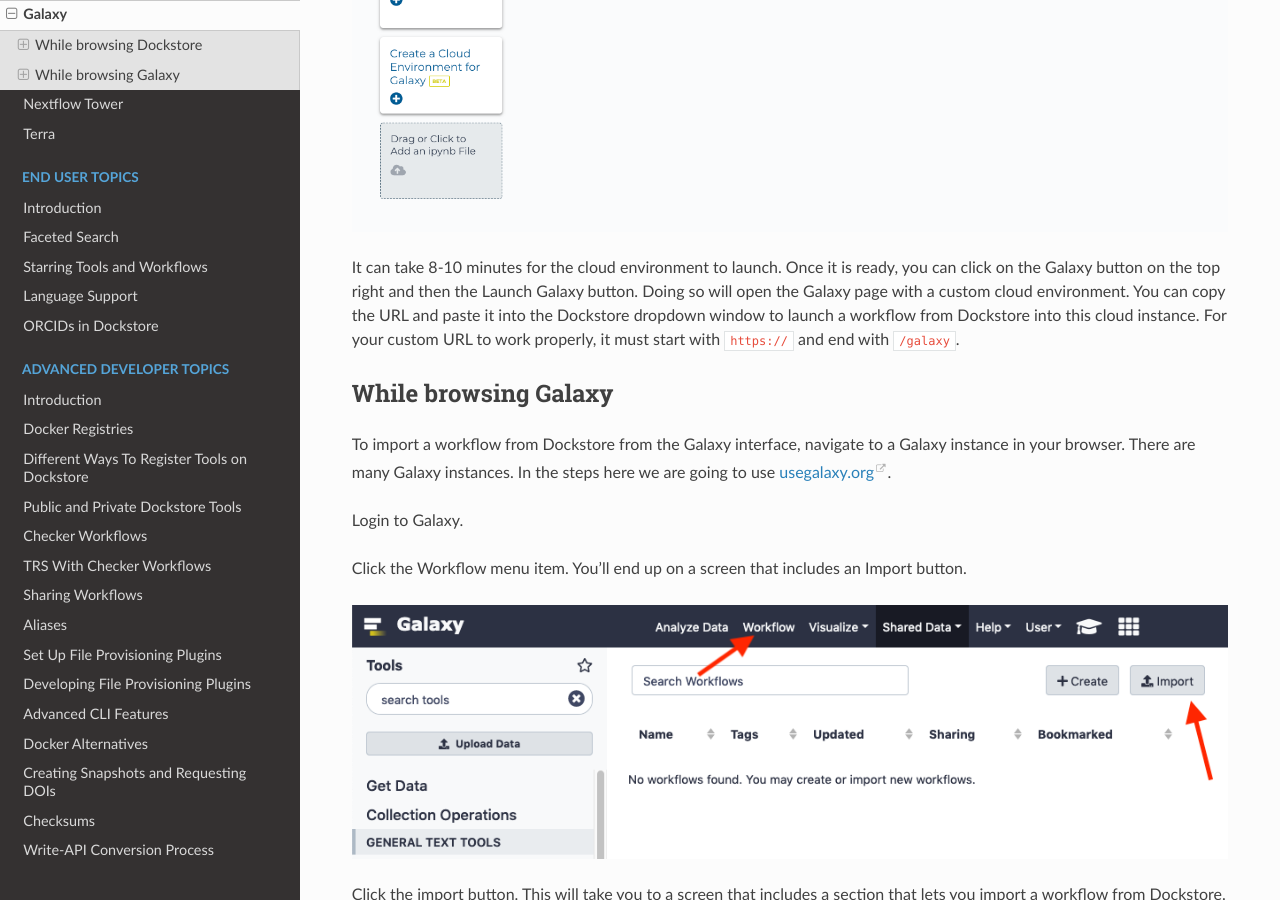
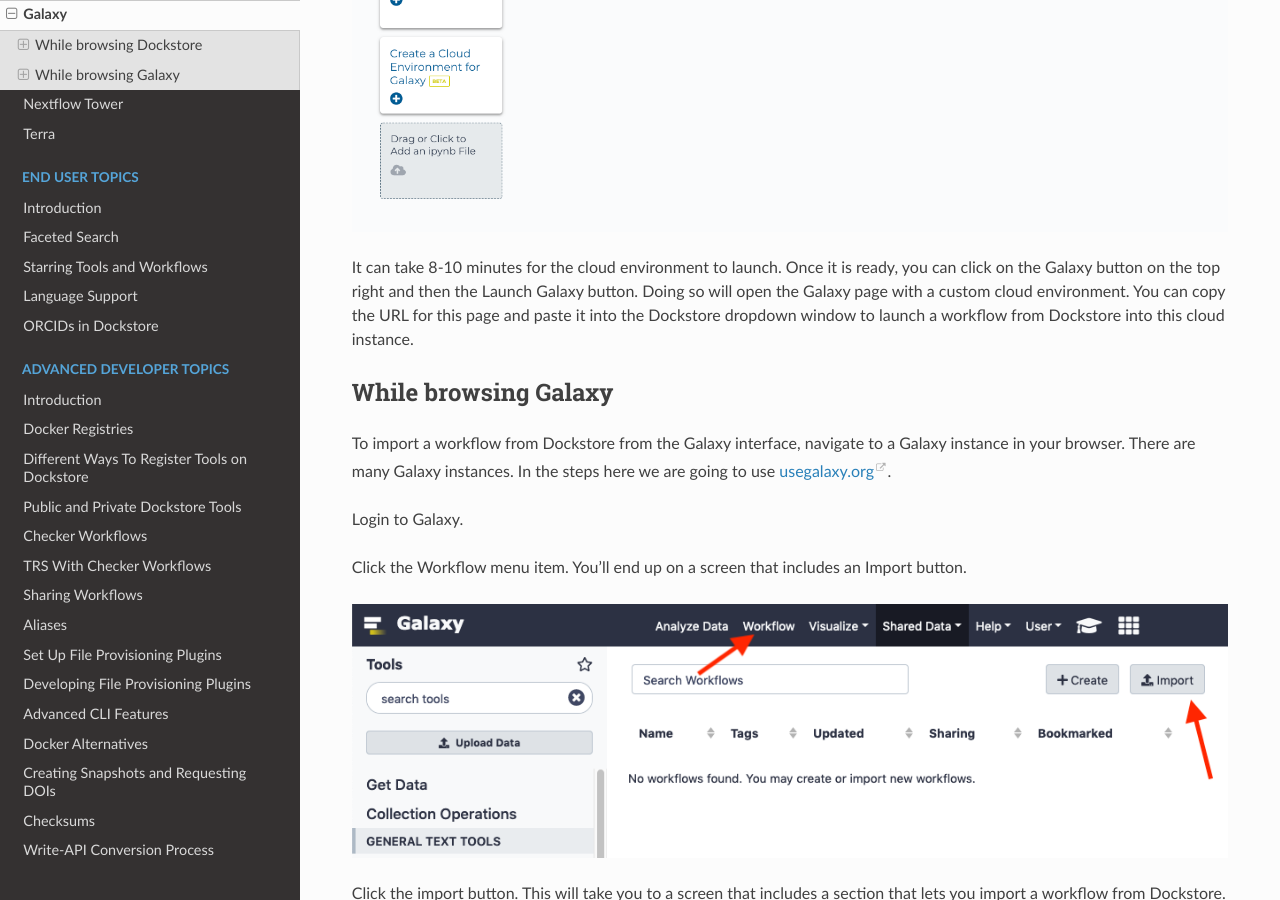
Before and after one commit to dockstore/dockstore-documentation, a Sphinx documentation site: the page built from docs/launch-with/galaxy-launch-with.rst, in a window 1280 px wide and 900 px high, scrolled down 2048 px. Built offline with Sphinx 7.4.7 and the Read the Docs theme 2.0.0, drawn with Linux system fonts in a browser that asks for light colours.

Commit message:
Update galaxy-launch-with.rst
Minor changes

```diff
--- a/docs/launch-with/galaxy-launch-with.rst
+++ b/docs/launch-with/galaxy-launch-with.rst
@@ -34,7 +34,7 @@
 .. figure:: /assets/images/docs/galaxy/create_galaxy_environment.png
    :alt: Create a Cloud Environment for Galaxy
 
-It can take 8-10 minutes for the cloud environment to launch. Once it is ready, you can click on the Galaxy button on the top right and then the Launch Galaxy button. Doing so will open the Galaxy page with a custom cloud environment. You can copy the URL and paste it into the Dockstore dropdown window to launch a workflow from Dockstore into this cloud instance. For your custom URL to work properly, it must start with ``https://`` and end with ``/galaxy``.
+It can take 8-10 minutes for the cloud environment to launch. Once it is ready, you can click on the Galaxy button on the top right and then the Launch Galaxy button. Doing so will open the Galaxy page with a custom cloud environment. You can copy the URL for this page and paste it into the Dockstore dropdown window to launch a workflow from Dockstore into this cloud instance.
 
 While browsing Galaxy
 =====================
```
